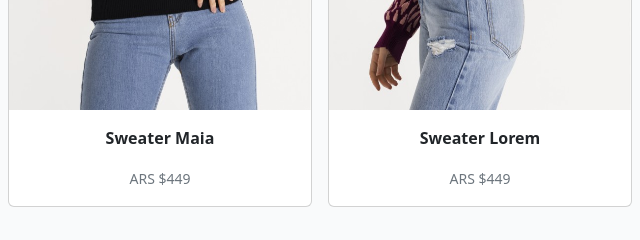
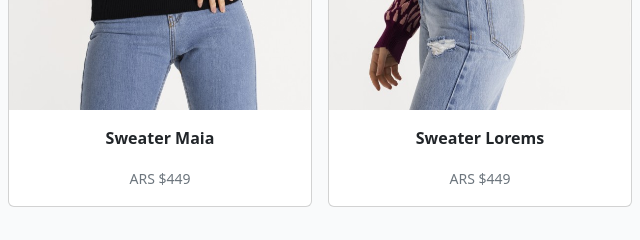
Before and after one commit to LucasPerezErro/tiendaropaPerezErro, a website: page index.html in a window 1280 px wide. Shown: the part 1620-1860 px from the top of the page, 640-1280 px from the left. Drawn offline with nearby package versions, Linux system fonts and the light colour scheme.

Commit message:
supercambios2

```diff
--- a/index.html
+++ b/index.html
@@ -128,7 +128,7 @@
                     <div class="card m-2">
                         <a href=""> <img src="./fotos/sw8.jpg" class="card-img-top" height="500" alt="Product"></a>
                         <div class="card-body">
-                            <p class="card-text fw-bold">Sweater Lorem</p>
+                            <p class="card-text fw-bold">Sweater Lorems</p>
                             <small class="text-secondary">ARS $449</small>
                         </div>
                     </div>
```
